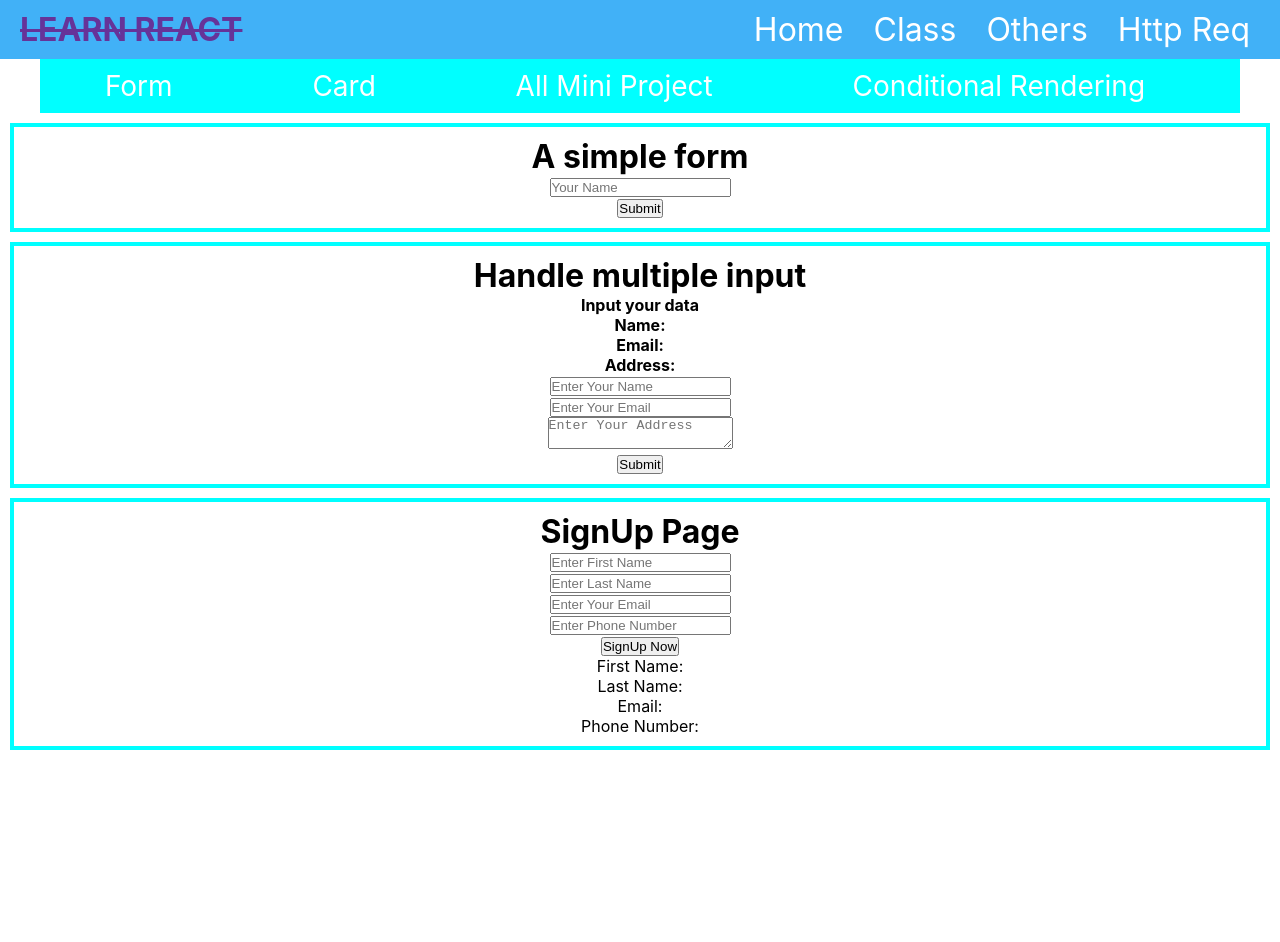
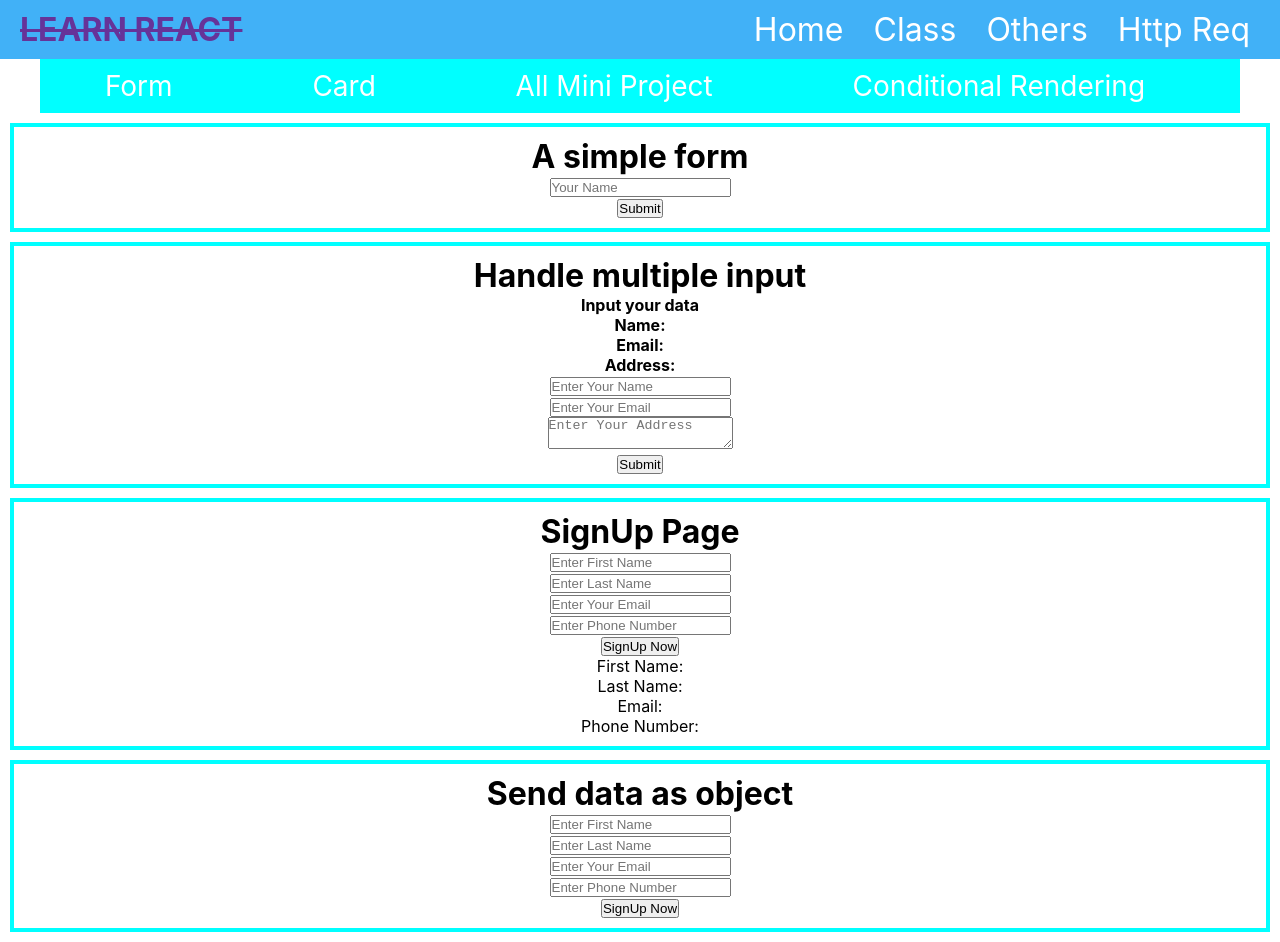
Before and after one commit to khaled39ab/React-With-LWS, a React (Create React App) app: page /form in a window 1280 px wide. Before the commit the page ends 800 px from the top, so only its background shows below. Built offline with nearby package versions, Linux system fonts and the light colour scheme.

Commit message:
new input field

```diff
--- /dev/null
+++ b/src/Form/OutputObject.js
@@ -0,0 +1,19 @@
+
+const OutputObject = () => {
+
+    return (
+        <div style={{ 'border': '4px solid cyan', 'padding': '10px', 'margin': '10px', 'textAlign': 'center' }}>
+            <h1>Send data as object</h1>
+            <form action="">
+                <input type="text" placeholder='Enter First Name' name='fname' required /> <br />
+                <input type="text" placeholder='Enter Last Name' name='lname' required /> <br />
+                <input type="email" placeholder='Enter Your Email' name='email' required /> <br />
+                <input type="number"  placeholder='Enter Phone Number' name='phone' required /> <br />
+                <input type="submit" value="SignUp Now" />
+            </form>
+        </div>
+    )
+
+}
+
+export default OutputObject;
--- a/src/page/Form.js
+++ b/src/page/Form.js
@@ -1,4 +1,5 @@
 import React from 'react';
+import OutputObject from '../Form/OutputObject';
 import MultipleInput from './../Form/MultipleInput';
 import Signup from './../Form/Signup';
 import SingleForm from './../Form/SingleForm';
@@ -11,6 +12,7 @@ const Form = () => {
             <SingleForm></SingleForm>
             <MultipleInput></MultipleInput>
             <Signup></Signup>
+            <OutputObject></OutputObject>
         </div>
     );
 };
```
